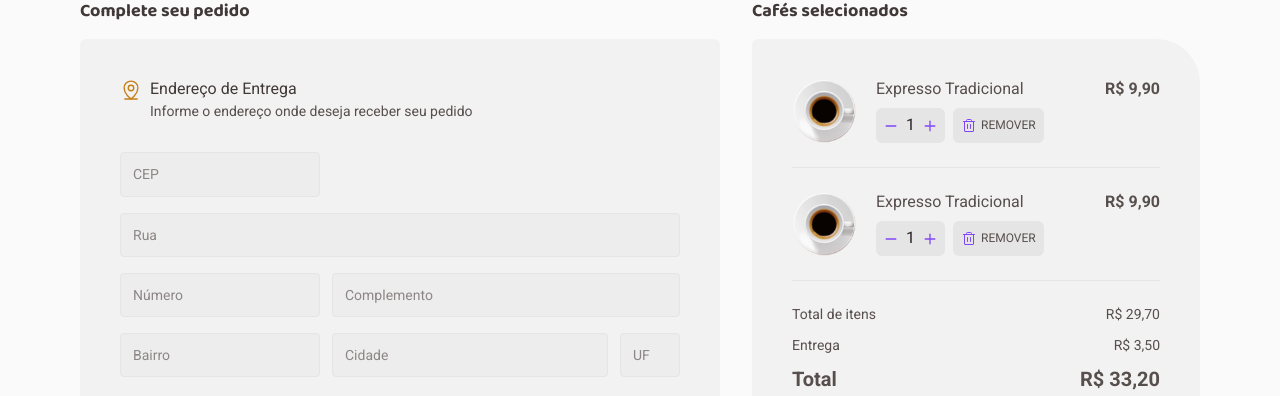
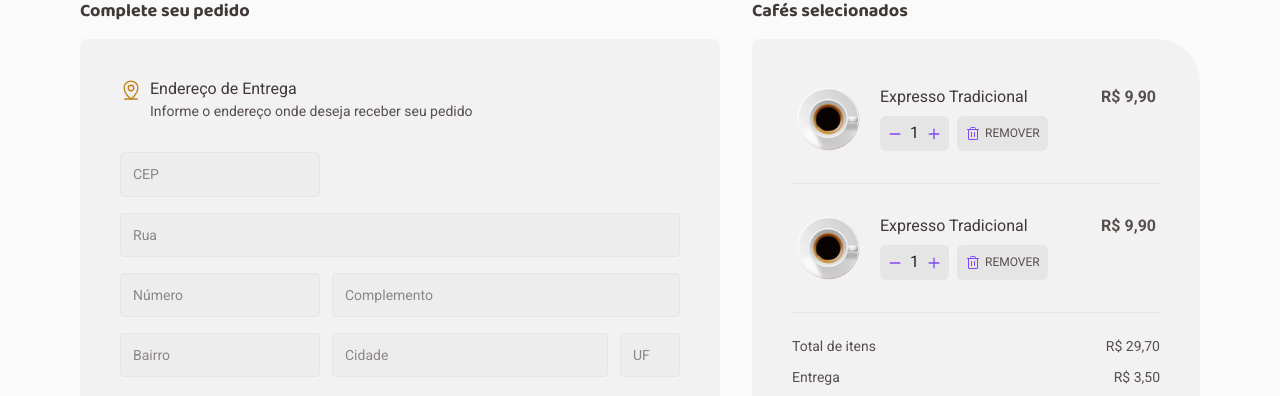
Before and after one commit to miqueiasousa/ignite-reactjs-desafio-02, a React (Vite) app: page /checkout in a window 1280 px wide. Shown: the part 404-800 px from the top of the page. Built offline with nearby package versions, Linux system fonts and the light colour scheme.

Commit message:
chore: improve checkout page style

```diff
--- a/src/pages/Checkout/Checkout.styles.ts
+++ b/src/pages/Checkout/Checkout.styles.ts
@@ -91,34 +91,40 @@ export const LabelSelect = styled.label`
   }
 `
 
-export const CheckoutDetails = styled.div`
+export const Summary = styled.div`
   background-color: ${props => props.theme.colors.base.card};
   border-radius: 6px 44px;
   padding: 2.5rem;
 `
 
-export const Divider = styled.span`
-  display: flex;
-  height: 1px;
-  background-color: ${props => props.theme.colors.base.button};
-  margin-block: 1.5rem;
+export const ItemContainer = styled.ul`
+  list-style: none;
+
+  li::after {
+    content: '';
+    display: block;
+    height: 1px;
+    width: 100%;
+    background-color: ${props => props.theme.colors.base.button};
+    margin-block: 1.5rem;
+  }
 `
 
-export const PriceInfo = styled.div`
+export const OrderSummary = styled.div`
   display: flex;
   flex-direction: column;
   gap: 0.75rem;
   margin-bottom: 1.5rem;
 
-  .price {
+  div {
     display: flex;
     justify-content: space-between;
     font-size: ${props => props.theme.fontSize.sm};
-  }
 
-  .price:last-child {
-    font-size: ${props => props.theme.fontSize.xl};
-    font-weight: 700;
+    :last-child {
+      font-size: ${props => props.theme.fontSize.xl};
+      font-weight: 700;
+    }
   }
 `
 
--- a/src/pages/Checkout/Checkout.tsx
+++ b/src/pages/Checkout/Checkout.tsx
@@ -11,7 +11,7 @@ import {
 import { Title } from '../../components/Title'
 import { Stack } from '../../components/Stack'
 
-import { CoffeSelected } from './components/CoffeSelected/CoffeSelected'
+import { Item } from './components/Item/Item'
 import * as S from './Checkout.styles'
 
 export function Checkout() {
@@ -122,31 +122,33 @@ export function Checkout() {
         <Title as="h2" variant="xs" color={theme.colors.base.subtitle}>
           Cafés selecionados
         </Title>
-        <S.CheckoutDetails>
-          <div>
-            <CoffeSelected />
-            <S.Divider />
-            <CoffeSelected />
-            <S.Divider />
-          </div>
-          <S.PriceInfo>
-            <div className="price">
+        <S.Summary>
+          <S.ItemContainer>
+            <li>
+              <Item />
+            </li>
+            <li>
+              <Item />
+            </li>
+          </S.ItemContainer>
+          <S.OrderSummary>
+            <div>
               <span>Total de itens</span>
               <span>R$ 29,70</span>
             </div>
-            <div className="price">
+            <div>
               <span>Entrega</span>
               <span>R$ 3,50</span>
             </div>
-            <div className="price">
+            <div>
               <span>Total</span>
               <span>R$ 33,20</span>
             </div>
-          </S.PriceInfo>
+          </S.OrderSummary>
           <S.ConfirmButton onClick={() => navigate('/checkout/success')}>
             Confirmar pedido
           </S.ConfirmButton>
-        </S.CheckoutDetails>
+        </S.Summary>
       </Stack>
     </S.CheckoutContainer>
   )
--- a/src/pages/Checkout/components/CoffeSelected/CoffeSelected.styles.ts
+++ /dev/null
@@ -1,41 +0,0 @@
-import styled from 'styled-components'
-
-export const Item = styled.div`
-  display: flex;
-  gap: 20px;
-
-  img {
-    width: 64px;
-    height: 64px;
-  }
-
-  .details {
-    flex: 1;
-    display: flex;
-    flex-direction: column;
-    gap: 0.5rem;
-
-    .title {
-      display: inline-flex;
-      justify-content: space-between;
-    }
-
-    .actions {
-      display: flex;
-      gap: 0.5rem;
-
-      .remove {
-        display: flex;
-        gap: 0.25rem;
-        align-items: center;
-        border: none;
-        background-color: ${props => props.theme.colors.base.button};
-        padding: 0.5rem;
-        border-radius: 6px;
-        color: ${props => props.theme.colors.base.text};
-        font-size: ${props => props.theme.fontSize.xs};
-        line-height: 1.6;
-      }
-    }
-  }
-`
--- a/src/pages/Checkout/components/CoffeSelected/CoffeSelected.tsx
+++ /dev/null
@@ -1,32 +0,0 @@
-import { useState } from 'react'
-import { Trash } from 'phosphor-react'
-
-import { Counter } from '../../../../components/Counter/Counter'
-
-import * as S from './CoffeSelected.styles'
-
-export function CoffeSelected() {
-  const [quantityCoffe, setQuantityCoffe] = useState(1)
-
-  return (
-    <S.Item>
-      <img src="/src/assets/expresso.png" />
-      <div className="details">
-        <div className="title">
-          <span>Expresso Tradicional</span>
-          <strong>R$ 9,90</strong>
-        </div>
-        <div className="actions">
-          <Counter
-            count={quantityCoffe}
-            onChange={quantity => setQuantityCoffe(quantity)}
-          />
-          <button className="remove">
-            <Trash size={16} color="#8047F8" />
-            <span>REMOVER</span>
-          </button>
-        </div>
-      </div>
-    </S.Item>
-  )
-}
--- /dev/null
+++ b/src/pages/Checkout/components/Item/Item.styles.ts
@@ -0,0 +1,40 @@
+import styled from 'styled-components'
+
+export const Item = styled.div`
+  display: flex;
+  gap: 1.25rem;
+  padding: 0.5rem 0.25rem;
+`
+
+export const ItemImage = styled.img`
+  width: 4rem;
+  height: 4rem;
+`
+
+export const ItemDetails = styled.div`
+  flex: 1;
+  display: grid;
+  grid-template-columns: auto 1fr auto;
+  gap: 0.5rem;
+  justify-items: start;
+`
+
+export const ItemTitle = styled.h3`
+  grid-column: span 2;
+  font-size: ${props => props.theme.fontSize.base};
+  font-weight: 400;
+  color: ${props => props.theme.colors.base.subtitle};
+`
+
+export const RemoveButton = styled.button`
+  display: flex;
+  gap: 0.25rem;
+  align-items: center;
+  border: none;
+  background-color: ${props => props.theme.colors.base.button};
+  padding: 0.5rem;
+  border-radius: 6px;
+  color: ${props => props.theme.colors.base.text};
+  font-size: ${props => props.theme.fontSize.xs};
+  line-height: 1.6;
+`
--- /dev/null
+++ b/src/pages/Checkout/components/Item/Item.tsx
@@ -0,0 +1,28 @@
+import { useState } from 'react'
+import { Trash } from 'phosphor-react'
+
+import { Counter } from '../../../../components/Counter/Counter'
+
+import * as S from './Item.styles'
+
+export function Item() {
+  const [quantityCoffe, setQuantityCoffe] = useState(1)
+
+  return (
+    <S.Item>
+      <S.ItemImage src="/src/assets/expresso.png" />
+      <S.ItemDetails>
+        <S.ItemTitle>Expresso Tradicional</S.ItemTitle>
+        <strong>R$ 9,90</strong>
+        <Counter
+          count={quantityCoffe}
+          onChange={quantity => setQuantityCoffe(quantity)}
+        />
+        <S.RemoveButton>
+          <Trash size={16} color="#8047F8" />
+          <span>REMOVER</span>
+        </S.RemoveButton>
+      </S.ItemDetails>
+    </S.Item>
+  )
+}
```
